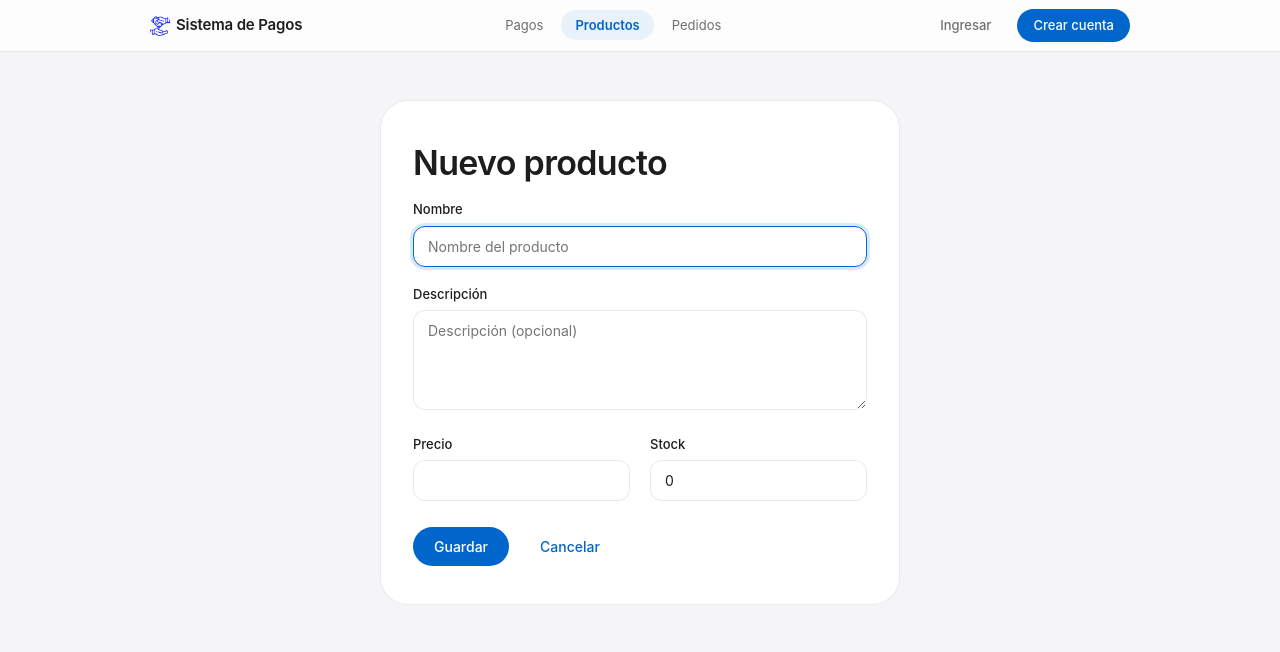
After one commit to MisaelZanetti/Sistema_de_pagos, a Flask app: page /productos/nuevo in a window 1280 px wide. The commit adds this page. Shown: the top 652 px of the page. Run offline with Flask 3, Linux system fonts and the light colour scheme.

Commit message:
Crear vistas y formularios para agregar, editar y eliminar productos

```diff
--- /dev/null
+++ b/app/modules/productos/forms.py
@@ -0,0 +1,31 @@
+from flask_wtf import FlaskForm
+from wtforms import DecimalField, IntegerField, StringField, SubmitField, TextAreaField
+from wtforms.validators import DataRequired, Length, NumberRange
+
+
+class ProductoForm(FlaskForm):
+    nombre = StringField(
+        'Nombre',
+        validators=[
+            DataRequired(message='Ingresá el nombre.'),
+            Length(max=120, message='El nombre no puede superar los 120 caracteres.')
+        ]
+    )
+    descripcion = TextAreaField(
+        'Descripción',
+        validators=[Length(max=2000, message='La descripción es demasiado larga.')]
+    )
+    precio = DecimalField(
+        'Precio',
+        places=2,
+        validators=[
+            DataRequired(message='Ingresá el precio.'),
+            NumberRange(min=0, message='El precio no puede ser negativo.')
+        ]
+    )
+    stock = IntegerField(
+        'Stock',
+        default=0,
+        validators=[NumberRange(min=0, message='El stock no puede ser negativo.')]
+    )
+    submit = SubmitField('Guardar')
--- a/app/modules/productos/routes.py
+++ b/app/modules/productos/routes.py
@@ -1,7 +1,49 @@
-from flask import render_template
+from flask import flash, redirect, render_template, url_for
 from . import productos_bp
+from .forms import ProductoForm
+from .services import ProductosService
 
 
 @productos_bp.route('/')
 def index():
-    return render_template('productos/index.html')
+    productos = ProductosService.get_all()
+    return render_template('productos/index.html', productos=productos)
+
+
+@productos_bp.route('/nuevo', methods=['GET', 'POST'])
+def crear():
+    form = ProductoForm()
+    if form.validate_on_submit():
+        ProductosService.create(
+            nombre=form.nombre.data.strip(),
+            descripcion=form.descripcion.data.strip() if form.descripcion.data else None,
+            precio=form.precio.data,
+            stock=form.stock.data if form.stock.data is not None else 0
+        )
+        flash('Producto creado.', 'success')
+        return redirect(url_for('productos.index'))
+    return render_template('productos/form.html', form=form, titulo='Nuevo producto')
+
+
+@productos_bp.route('/<int:producto_id>/editar', methods=['GET', 'POST'])
+def editar(producto_id):
+    producto = ProductosService.get_by_id(producto_id)
+    form = ProductoForm(obj=producto)
+    if form.validate_on_submit():
+        ProductosService.update(
+            producto_id,
+            nombre=form.nombre.data.strip(),
+            descripcion=form.descripcion.data.strip() if form.descripcion.data else None,
+            precio=form.precio.data,
+            stock=form.stock.data if form.stock.data is not None else 0
+        )
+        flash('Producto actualizado.', 'success')
+        return redirect(url_for('productos.index'))
+    return render_template('productos/form.html', form=form, titulo='Editar producto')
+
+
+@productos_bp.route('/<int:producto_id>/eliminar', methods=['POST'])
+def eliminar(producto_id):
+    ProductosService.delete(producto_id)
+    flash('Producto eliminado.', 'info')
+    return redirect(url_for('productos.index'))
--- /dev/null
+++ b/app/modules/productos/services.py
@@ -0,0 +1,6 @@
+from app.core.base_service import BaseService
+from .models import Producto
+
+
+class ProductosService(BaseService):
+    model = Producto
--- a/app/static/style.css
+++ b/app/static/style.css
@@ -285,3 +285,70 @@ tbody tr:hover { background: rgba(0, 0, 0, 0.02); }
     padding: 60px 20px;
     color: var(--color-text-secondary);
 }
+
+/* --- Acciones de tabla (editar / eliminar) --- */
+.table-actions {
+    display: flex;
+    gap: 8px;
+    justify-content: flex-end;
+}
+
+.table-actions-th {
+    text-align: right;
+}
+
+.form-inline {
+    display: inline;
+}
+
+/* --- Pantallas de autenticación (login / registro) --- */
+.auth {
+    display: flex;
+    justify-content: center;
+    align-items: flex-start;
+    padding: 48px 22px;
+}
+
+.auth__card {
+    width: 100%;
+    max-width: 400px;
+    padding: 36px 32px;
+}
+
+.auth__title {
+    font-size: 28px;
+    margin-bottom: 4px;
+    text-align: center;
+}
+
+.auth__subtitle {
+    text-align: center;
+    margin-bottom: 24px;
+}
+
+.auth__footer {
+    text-align: center;
+    font-size: 13px;
+    margin: 20px 0 0;
+}
+
+/* --- Pantallas de formularios (crear / editar) --- */
+.form-page {
+    display: flex;
+    justify-content: center;
+    align-items: flex-start;
+    padding: 48px 22px;
+}
+
+.form-page__card {
+    width: 100%;
+    max-width: 520px;
+    padding: 36px 32px;
+}
+
+.form-page__actions {
+    display: flex;
+    gap: 10px;
+    align-items: center;
+    margin-top: 6px;
+}
--- /dev/null
+++ b/app/templates/productos/form.html
@@ -0,0 +1,54 @@
+{% extends 'base.html' %}
+
+{% block title %}{{ titulo }}{% endblock %}
+
+{% block content %}
+    <div class="form-page">
+        <div class="card form-page__card">
+            <h1>{{ titulo }}</h1>
+
+            <form method="post" novalidate>
+                {{ form.hidden_tag() }}
+
+                <div class="form-group">
+                    {{ form.nombre.label(class='form-label') }}
+                    {{ form.nombre(class='form-control', placeholder='Nombre del producto', autofocus=true) }}
+                    {% for error in form.nombre.errors %}
+                        <div class="form-error">{{ error }}</div>
+                    {% endfor %}
+                </div>
+
+                <div class="form-group">
+                    {{ form.descripcion.label(class='form-label') }}
+                    {{ form.descripcion(class='form-control', rows=3, placeholder='Descripción (opcional)') }}
+                    {% for error in form.descripcion.errors %}
+                        <div class="form-error">{{ error }}</div>
+                    {% endfor %}
+                </div>
+
+                <div class="grid grid-2">
+                    <div class="form-group">
+                        {{ form.precio.label(class='form-label') }}
+                        {{ form.precio(class='form-control', step='0.01', min='0') }}
+                        {% for error in form.precio.errors %}
+                            <div class="form-error">{{ error }}</div>
+                        {% endfor %}
+                    </div>
+
+                    <div class="form-group">
+                        {{ form.stock.label(class='form-label') }}
+                        {{ form.stock(class='form-control', min='0') }}
+                        {% for error in form.stock.errors %}
+                            <div class="form-error">{{ error }}</div>
+                        {% endfor %}
+                    </div>
+                </div>
+
+                <div class="form-page__actions">
+                    {{ form.submit(class='btn btn--primary') }}
+                    <a class="btn btn--ghost" href="{{ url_for('productos.index') }}">Cancelar</a>
+                </div>
+            </form>
+        </div>
+    </div>
+{% endblock %}
```
Also changed, not shown: app/templates/productos/index.html (+50 -2 lines).
